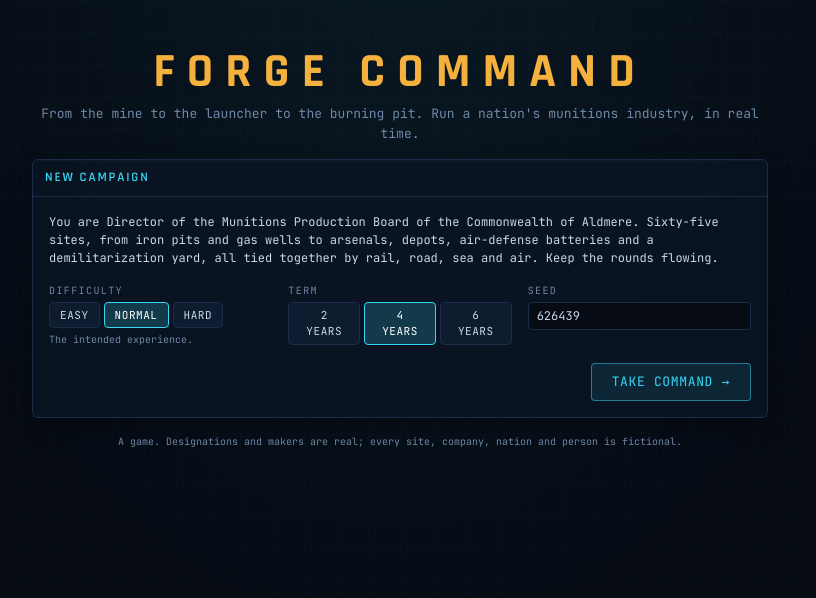
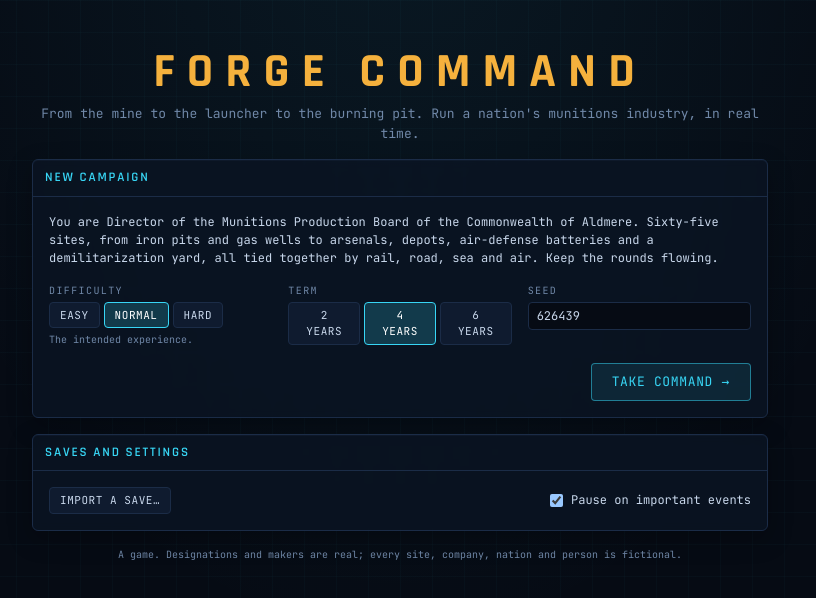
Before and after one commit to NationalPanda17/forge-command, a React (Vite) app: page / in a window 1280 px wide. Shown: the top 598 px of the page, without its empty margins (240-1056 px from the left). Built offline with nearby package versions, Linux system fonts and the light colour scheme.

Commit message:
2.0: save export/import and auto-pause setting

```diff
--- a/src/game/App2.tsx
+++ b/src/game/App2.tsx
@@ -1,5 +1,5 @@
 // Forge Command 2.0: title screen and game.
-import { useState } from 'react';
+import { useRef, useState } from 'react';
 import { newSim } from '../sim/setup';
 import { openCampaign } from '../sim/tick';
 import type { Difficulty, SimState } from '../sim/types';
@@ -14,8 +14,10 @@ const DIFF: Record<Difficulty, string> = {
   hard: 'Tight money, and every mistake shows.',
 };
 
-function Title({ onStart }: { onStart: (s: SimState) => void }) {
+function Title({ onStart, autoPause, setAutoPause }: { onStart: (s: SimState) => void; autoPause: boolean; setAutoPause: (v: boolean) => void }) {
   const saved = loadSim();
+  const file = useRef<HTMLInputElement>(null);
+  const [err, setErr] = useState<string | null>(null);
   const [difficulty, setDifficulty] = useState<Difficulty>('normal');
   const [years, setYears] = useState(4);
   const [seed, setSeed] = useState(() => String(Math.floor(Math.random() * 1e6)));
@@ -73,6 +75,50 @@ function Title({ onStart }: { onStart: (s: SimState) => void }) {
           </div>
         </div>
       </section>
+      <section className="panel">
+        <div className="panel-title">Saves and settings</div>
+        <div className="flex flex-wrap items-center gap-2 p-4 text-[12px]">
+          {saved && (
+            <Btn
+              onClick={() => {
+                const url = URL.createObjectURL(new Blob([JSON.stringify(saved)], { type: 'application/json' }));
+                const a = document.createElement('a');
+                a.href = url;
+                a.download = `forge-command-day-${saved.day}.json`;
+                a.click();
+                setTimeout(() => URL.revokeObjectURL(url), 1000);
+              }}
+            >
+              Export current save
+            </Btn>
+          )}
+          <Btn onClick={() => file.current?.click()}>Import a save…</Btn>
+          <input
+            ref={file}
+            type="file"
+            accept="application/json,.json"
+            className="hidden"
+            onChange={async (e) => {
+              const f = e.target.files?.[0];
+              if (!f) return;
+              try {
+                const s = JSON.parse(await f.text()) as SimState;
+                if (s?.version === 1 && s.sites && s.strategy) onStart(s);
+                else setErr('That file is not a Forge Command 2.0 save.');
+              } catch {
+                setErr('That file could not be read.');
+              }
+              e.target.value = '';
+            }}
+          />
+          <label className="ml-auto flex items-center gap-2">
+            <input type="checkbox" checked={autoPause} onChange={(e) => setAutoPause(e.target.checked)} />
+            Pause on important events
+          </label>
+          {err && <p className="w-full text-ops-red">{err}</p>}
+        </div>
+      </section>
+
       <p className="text-center text-[10px] text-ops-dim">A game. Designations and makers are real; every site, company, nation and person is fictional.</p>
     </div>
   );
@@ -80,8 +126,8 @@ function Title({ onStart }: { onStart: (s: SimState) => void }) {
 
 export default function App2() {
   const [game, setGame] = useState<SimState | null>(null);
-  const [autoPause] = useState(true);
-  if (!game) return <Title onStart={setGame} />;
+  const [autoPause, setAutoPause] = useState(true);
+  if (!game) return <Title onStart={setGame} autoPause={autoPause} setAutoPause={setAutoPause} />;
   return (
     <Shell
       initial={game}
```
